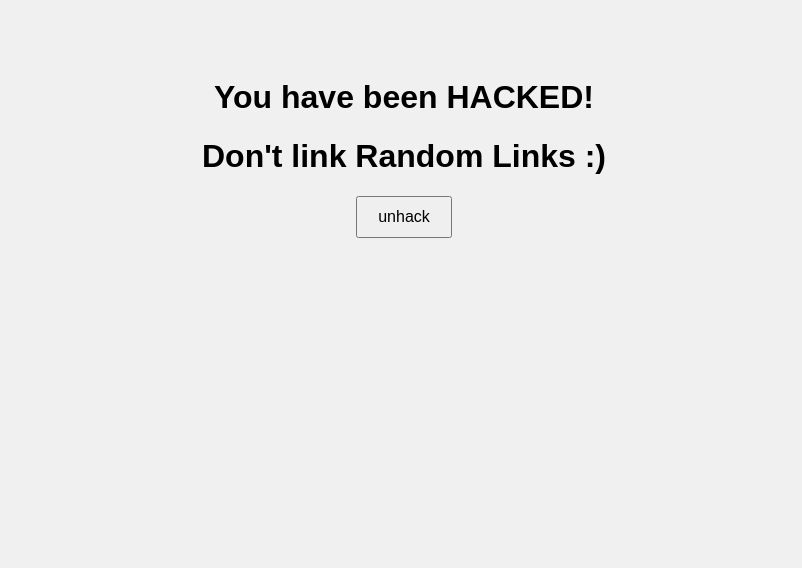
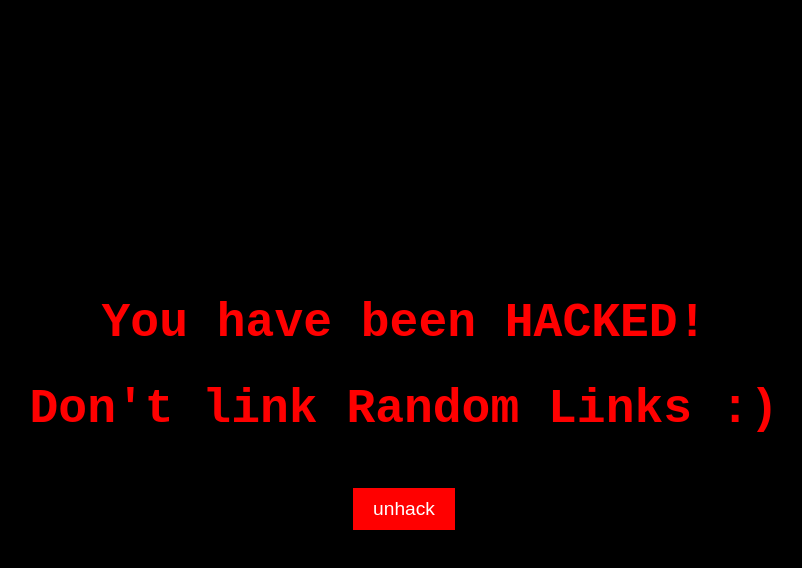
Before and after one commit to goniux/chill, a plain HTML site: page index.html in a window 1280 px wide. Shown: the whole page, without its empty margins (236-1038 px from the left). Drawn offline with Linux system fonts and the light colour scheme.

Commit message:
Update style.css

```diff
--- a/style.css
+++ b/style.css
@@ -1,13 +1,26 @@
-/* Sample styles.css content, you can add your styles here */
 body {
-    font-family: Arial, sans-serif;
-    background-color: #f0f0f0;
+    background-color: black;
+    color: red;
+    font-family: 'Courier New', Courier, monospace;
     text-align: center;
-    padding: 50px;
-}
+    padding-top: 20%;
+  }
 
-button {
+  h1 {
+    font-size: 3em;
+  }
+
+  button {
+    margin-top: 20px;
     padding: 10px 20px;
-    font-size: 16px;
+    font-size: 1.2em;
+    background-color: red;
+    color: white;
+    border: none;
     cursor: pointer;
-}
+    transition: 0.2s;
+  }
+
+  button:hover {
+    background-color: darkred;
+  }
```
